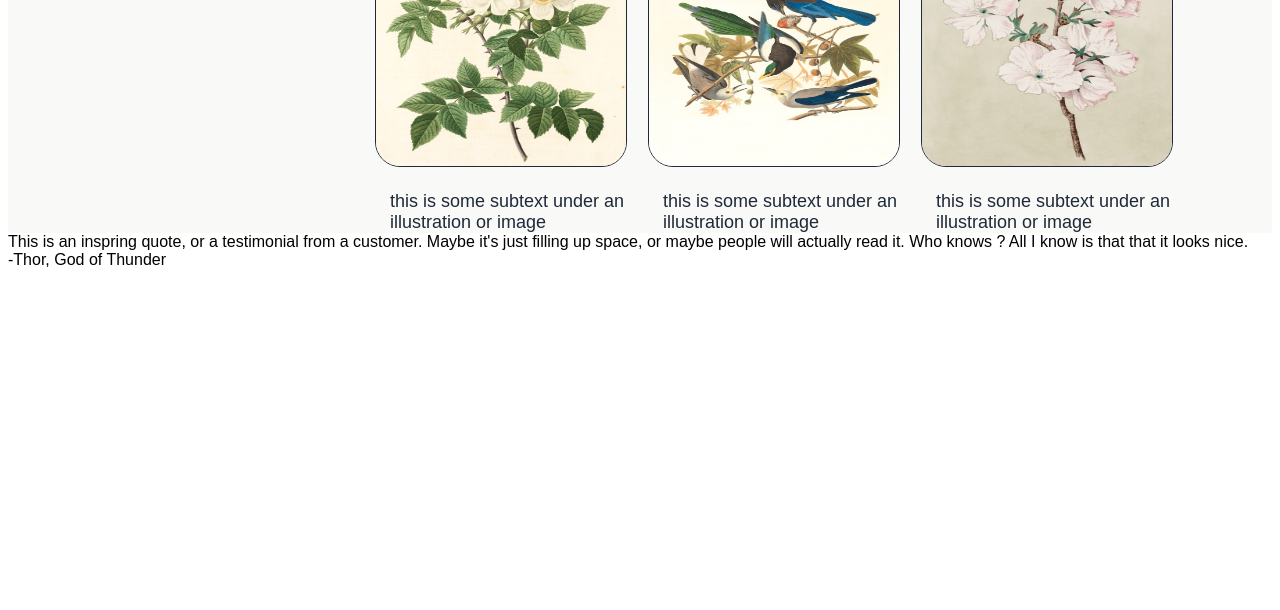
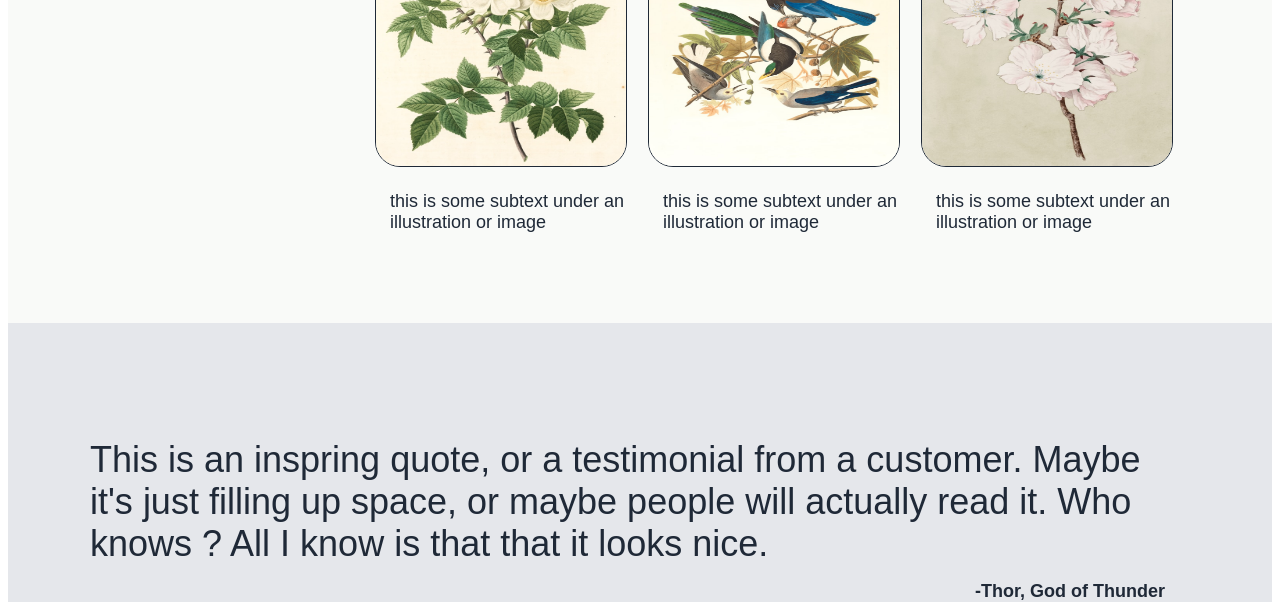
Before and after one commit to KevinChrist02/project-landing-page, a plain HTML site: page index.html in a window 1280 px wide. Shown: the part 944-1554 px from the top of the page. Before the commit the page ends 1221 px from the top, so only its background shows below. Drawn offline with Linux system fonts and the light colour scheme.

Commit message:
Added some style to the quote section

```diff
--- a/style.css
+++ b/style.css
@@ -109,22 +109,52 @@ button {
     padding: 32px;
     margin-top: 36px;
 }
-.information-image{
+
+.information-image {
     display: flex;
     margin-top: 12px;
     justify-content: center;
 }
-.information-image img{
+
+.information-image img {
     border: 1px solid #1f2937;
     border-radius: 25px;
     margin: 8px;
     height: 250px;
     width: 250px;
 }
-.subtext-image{
+
+.subtext-image {
     font-size: 18px;
     color: #1f2937;
     margin-top: 12px;
     width: 250px;
     margin-left: 23px;
+    margin-bottom: 90px;
 }
+
+/* This is the quote section */
+
+.quote-container {
+    background-color: #e5e7eb;
+    display: flex;
+    justify-content: center;
+    align-items: center;
+    flex-direction: column;
+}
+
+.quote {
+    font-size: 36px;
+    font-weight: lighter;
+    color: #1f2937;
+    width: 1100px;
+    padding: 16px;
+    margin-top: 100px;
+}
+
+.comment {
+    font-size: 18px;
+    font-weight: bolder;
+    color: #1f2937;
+    margin-left: 860px;
+}
```
